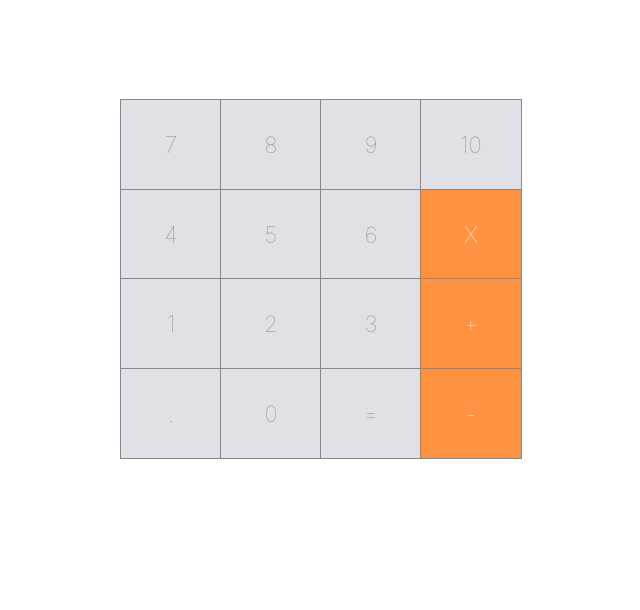
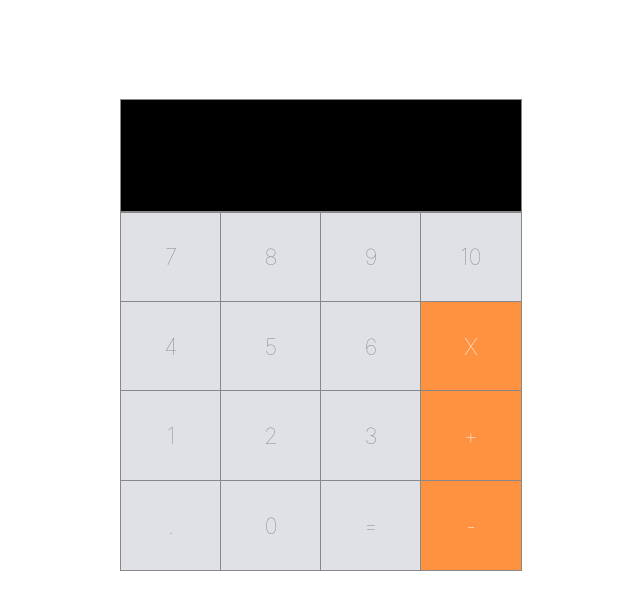
Before and after one commit to snsaleh1/react-calculator-app, a React (Create React App) app: page / in a window 1280 px wide. Shown: the top 610 px of the page, without its empty margins (319-959 px from the left). Built offline with nearby package versions, Linux system fonts and the light colour scheme.

Commit message:
input field added to app no functionality yet

```diff
--- a/src/App.js
+++ b/src/App.js
@@ -3,10 +3,18 @@ import './App.css';
 import { Button } from './components/Button';
 import { Input } from './components/Input';
 class App extends Component {
+  constructor(props) {
+    super(props);
+
+    this.state = {
+      input: ''
+    }
+  }
   render() {
     return (
       <div className="app">
         <div className="calc-wrapper">
+          <Input input={this.state.input}></Input>
           <div className="row">
             <Button>7</Button>
             <Button>8</Button>
--- a/src/components/Input.jsx
+++ b/src/components/Input.jsx
@@ -1,6 +1,4 @@
 import React from 'react';
 import './Input.css';
 
-export const Input = (props) => {
-    <div className="input">{props.input}</div>
-};
+export const Input = (props) => <div className="input">{props.input}</div>;
```
